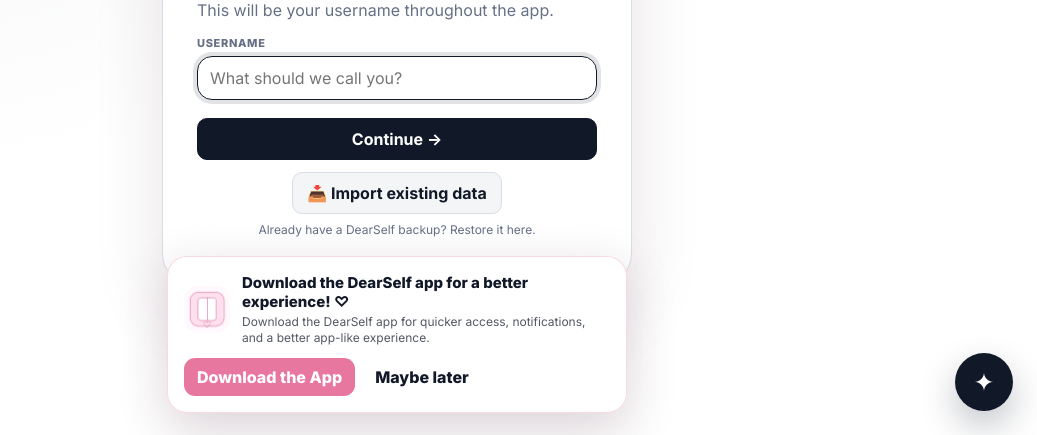
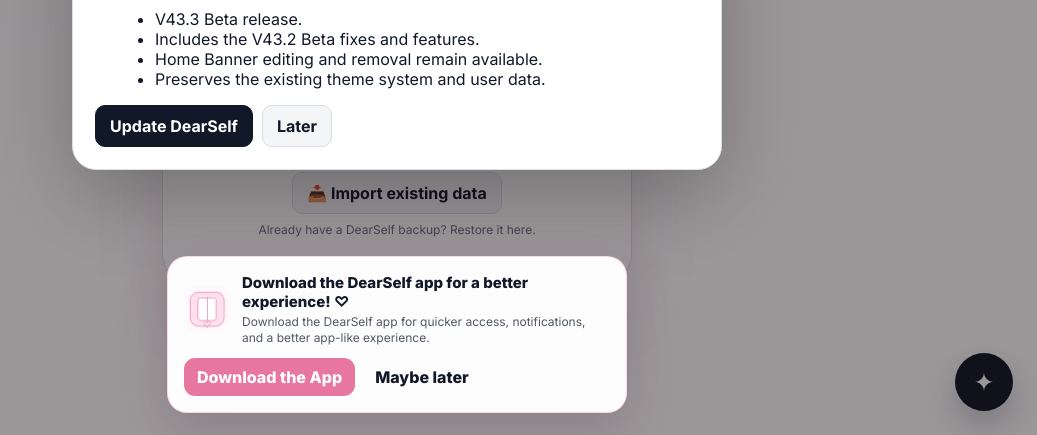
Before and after one commit to kayladev-rgb/DearSelf, a website: page index.html in a window 1280 px wide. Shown: the part 365-800 px from the top of the page, without its empty margins (243-1280 px from the left). Drawn offline with Linux system fonts and the light colour scheme.

Commit message:
Add files via upload

```diff
--- a/index.html
+++ b/index.html
@@ -305,7 +305,7 @@
 <div id="modalWrap" class="modal-wrap"><div id="modal" class="modal"></div></div>
 <div id="toast" class="toast"></div><div id="dsHelpBot" class="ds-helpbot" aria-label="DearSelf Help Bot"><div class="ds-hb-head"><div class="ds-hb-avatar">✦</div><div style="min-width:0"><h3>DearSelf Help Bot</h3><div class="small muted">Your in-app helper · can do things for you</div></div><button class="ds-hb-conv-toggle" id="dsHelpConvToggle" type="button" title="Conversations" aria-label="Open conversations">☰</button><span class="ds-hb-badge">BETA</span><button class="ds-hb-close" onclick="toggleHelpBot(false)">×</button></div><div class="ds-hb-layout"><aside id="dsHelpHistory" class="ds-hb-history"><div class="ds-hb-history-top"><button class="ds-hb-new" id="dsHelpNewConversation" type="button">＋ New conversation</button><div id="dsHelpHistoryCount" class="ds-hb-history-count"></div></div><div id="dsHelpConvs" class="ds-hb-convs"></div></aside><div class="ds-hb-chatcol"><div id="dsHelpMsgs" class="ds-hb-msgs"></div><div class="ds-hb-input"><textarea id="dsHelpInput" placeholder="Tell me what you want to do…" onkeydown="if(event.key==='Enter'&&!event.shiftKey){event.preventDefault();sendHelpBot()}"></textarea><button class="ds-hb-send" onclick="sendHelpBot()">Send</button></div></div></div></div><button id="dsHelpFab" class="ds-helpbot-fab" onclick="toggleHelpBot()" title="DearSelf Help Bot">✦</button>
 <script>
-const DEARSELF_VERSION = "V43.1 Beta";
+const DEARSELF_VERSION = "V43.3 Beta";
 const KEY="personal_home_page_v11";
 const DEFAULT={
  homeName:"My DearSelf",username:"",profilePhoto:"",passwordHash:"",passwordPrompt:true,passwordMode:"lock",locked:false,tutorialSeen:false,accessCode:"",isOwner:false,
@@ -2450,7 +2450,7 @@
 </script>
 
 <script>
-/* DearSelf V43.1 Beta GitHub Pages update checker */
+/* DearSelf V43.3 Beta GitHub Pages update checker */
 const DEARSELF_VERSION_NUMBER = 43.1;
 async function checkForUpdates(silent=false){
   try{
@@ -2747,7 +2747,7 @@
 
 
 
-<!-- DearSelf V43 Beta — theme-safe full visual makeover -->
+<!-- DearSelf V43.3 Beta — theme-safe full visual makeover -->
 <style id="dearself-v43-full-makeover">
 html,body{background:var(--bg)!important;color:var(--text)!important}
 body{background-image:var(--bg-image)!important;background-attachment:fixed}
--- a/sw.js
+++ b/sw.js
@@ -1,4 +1,4 @@
-const CACHE = 'dearself-v43-1-beta';
+const CACHE = 'dearself-v43-3-beta';
 const CORE = ['./', './index.html', './version.json', './manifest.json'];
 
 self.addEventListener('install', event => {
--- a/version.json
+++ b/version.json
@@ -1,11 +1,10 @@
 {
-  "version": "V43.1 Beta",
-  "versionNumber": 43.1,
+  "version": "V43.3 Beta",
+  "versionNumber": 43.3,
   "notes": [
-    "Fixed Home Banner editing.",
-    "Change picture now opens the image picker reliably.",
-    "Remove picture now works correctly.",
-    "Banner message editing remains available.",
-    "Preserves the V43 theme system and existing features."
+    "V43.3 Beta release.",
+    "Includes the V43.2 Beta fixes and features.",
+    "Home Banner editing and removal remain available.",
+    "Preserves the existing theme system and user data."
   ]
 }
```
